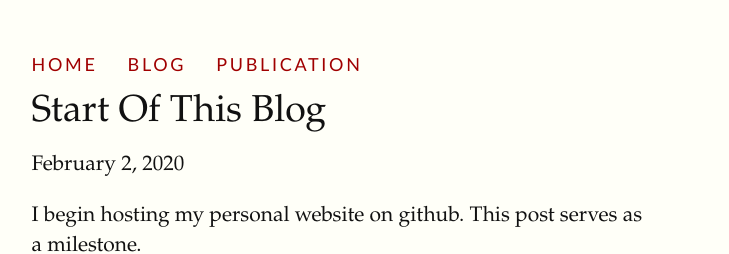
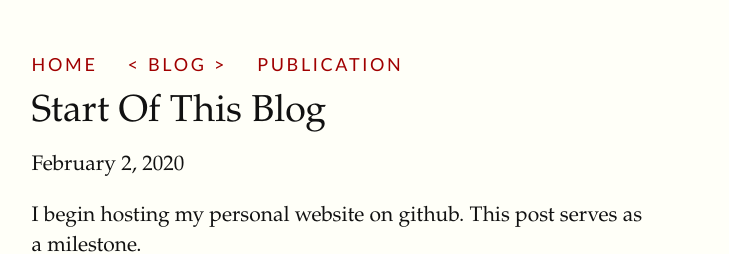
Before and after one commit to QingQYang/QingQYang.github.io, a Jekyll site: the page built from _posts/2020-02-02-start-of-this-blog.md, in a window 1280 px wide. Shown: the top 254 px of the page, without its empty margins (92-821 px from the left). Built offline with Jekyll 4.4.1, drawn with Linux system fonts in a browser that asks for light colours; some web fonts are replaced.

Commit message:
Navigation avtivation works in blog article view.

```diff
--- a/_includes/header.html
+++ b/_includes/header.html
@@ -7,6 +7,9 @@
     {% if page.url == item.url %}
     <a class="active" href="{{item.url}}"
        class="active">{{item.title}}</a>
+    {% elsif page.url contains "blog" and item.url == "/blog" %}
+    <a class="active" href="{{item.url}}"
+       class="active">{{item.title}}</a>
     {% else %}
     <a href="{{item.url}}">{{item.title}}</a>
     {% endif %}
```
